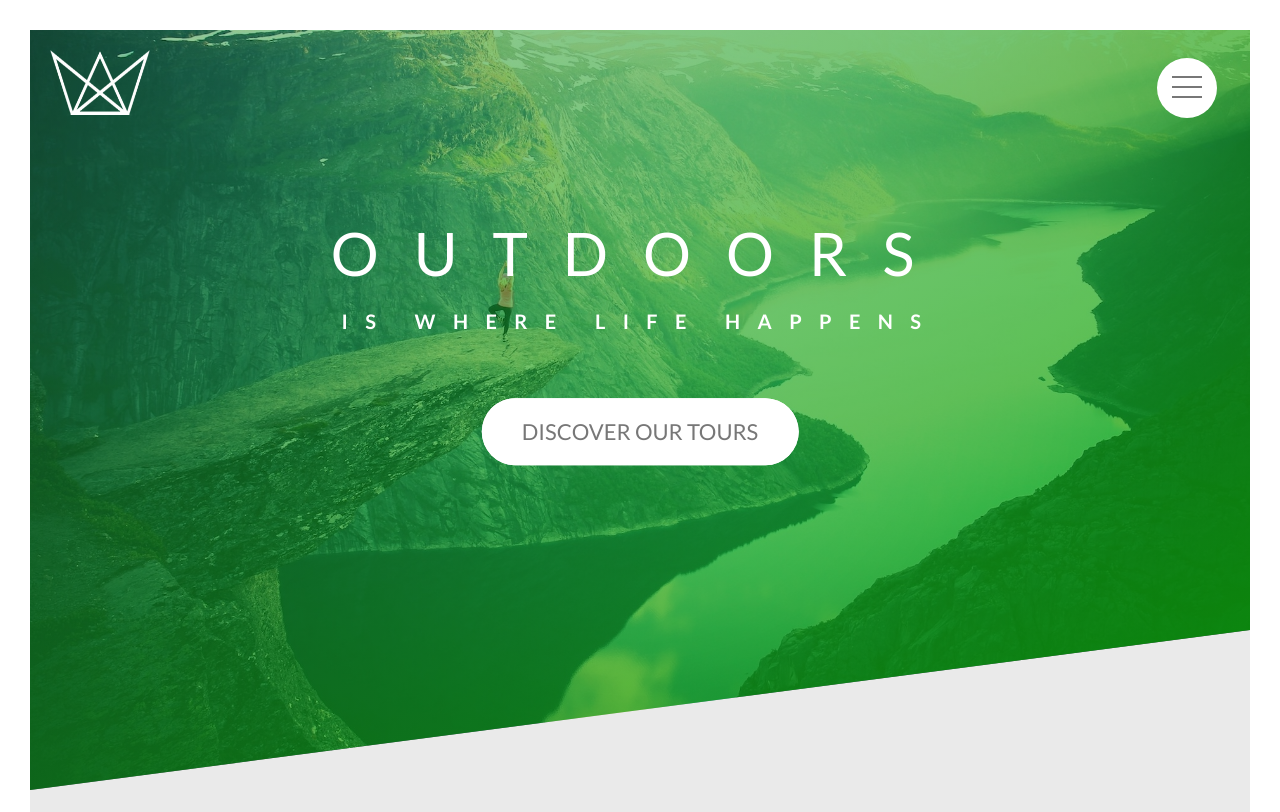
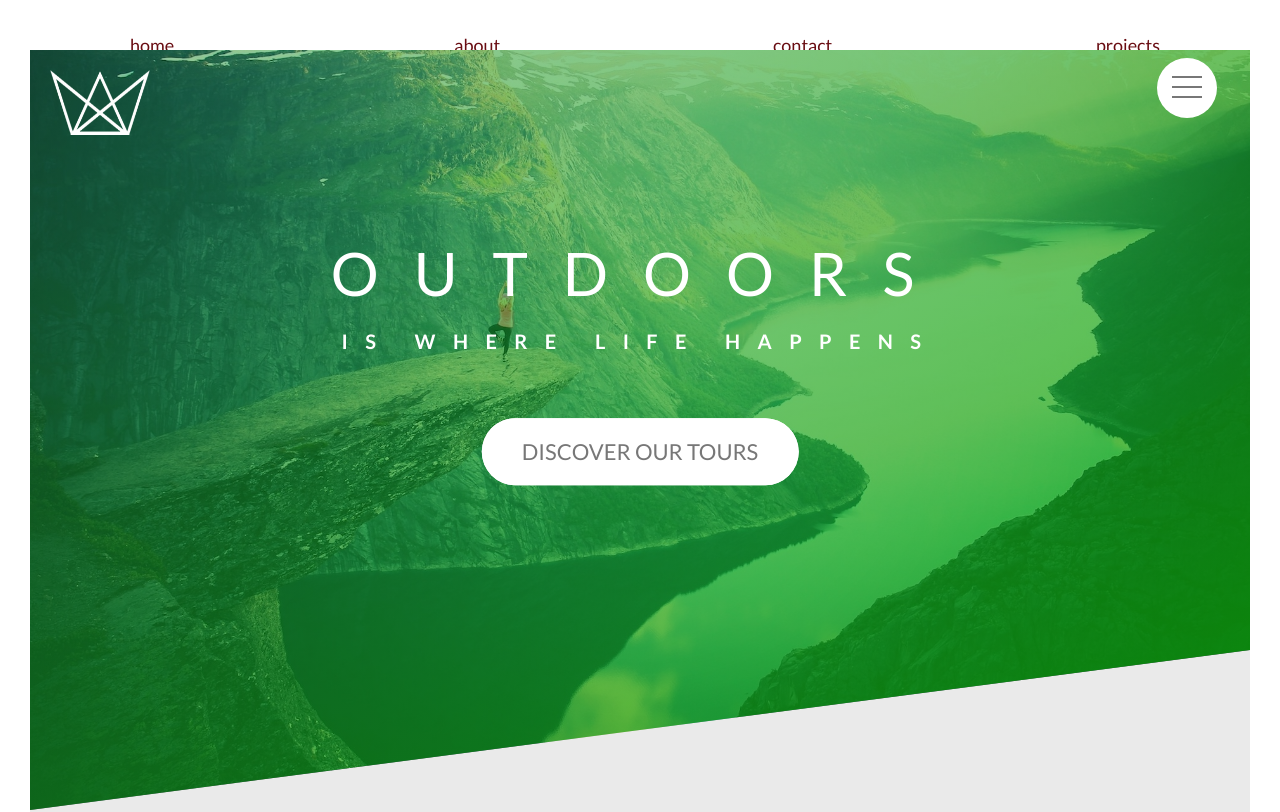
Before and after one commit to Kiyingijmc/new-web-template, a plain HTML site: page index.html in a window 1280 px wide. Shown: the top 812 px of the page. Drawn offline with Linux system fonts and the light colour scheme.

Commit message:
update index.html

```diff
--- a/index.html
+++ b/index.html
@@ -15,8 +15,35 @@
     <link rel="shortcut icon" type="image/png" href="img/favicon.png" />
 
     <title>Natour s | Exciting tours for adventurous people</title>
+    <style type="text/css" media="all">
+      .hed-nav{
+        display: flex;
+        justify-content: space-between;
+        align-content: center;
+        list-style: none;
+        height: 2rem;
+        z-index: 100000;
+        margin: .4rem,1rem;
+      }
+      .hed-nav_but{
+        flex: 0 0 20%;
+        text-align: center;
+        color: #690d12;
+        font-size: 1.8rem;
+        background-color: ##00aeff;
+
+      }
+    </style>
   </head>
   <body>
+    <div class="hed">
+      <ul class="hed-nav">
+        <li class="hed-nav_but">home</li>
+        <li class="hed-nav_but">about</li>
+        <li class="hed-nav_but">contact</li>
+        <li class="hed-nav_but">projects</li>
+      </ul>
+    </div>
     <div class="navigation">
       <input type="checkbox" class="navigation__checkbox" id="navi-toggle" />
 
```
